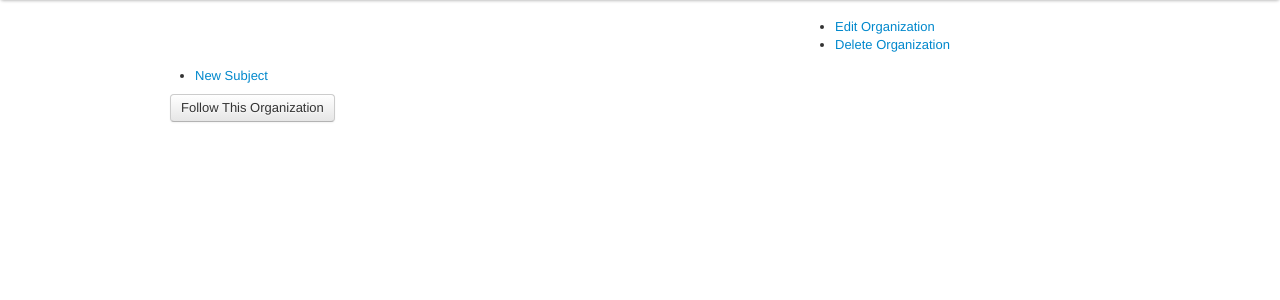
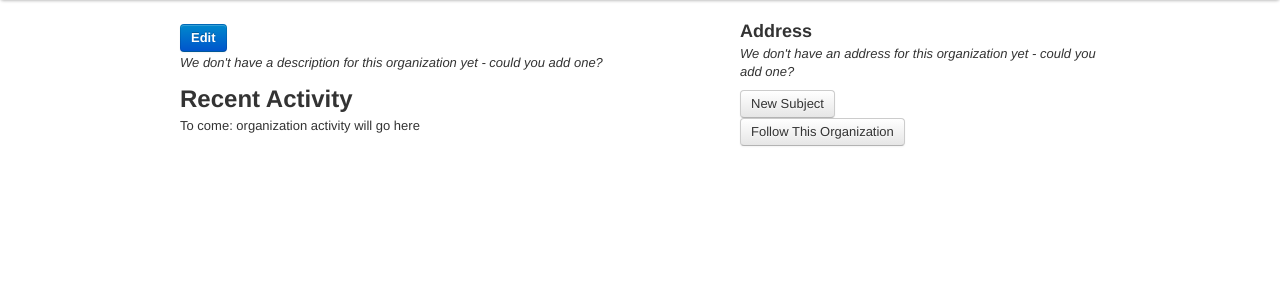
Before and after one commit to pipedreambomb/uninotes, a CakePHP app: the page made by app/views/organizations/view.ctp in a window 1280 px wide. Shown: the part 40-340 px from the top of the page. Run offline with PHP 8.4 and a stand-in for CakePHP, Linux system fonts and the light colour scheme; the template is opened without the code that fills it, so the values that code supplies are empty; some libraries are stand-ins or nearby versions.

Commit message:
Organization has website, description, address

```diff
--- a/app/views/helpers/lists.php
+++ b/app/views/helpers/lists.php
@@ -8,9 +8,7 @@ class ListsHelper extends Helper {
 
 		if (!empty($documents)) {
 			$out .= "<table cellpadding = \"0\" cellspacing = \"0\">
-				<tr>
-				<th>Document</th>
-				</tr>";
+				";
 			$i = 0;
 			foreach ($documents as $document) {
 				// Used to display url if name is empty
@@ -29,7 +27,7 @@ class ListsHelper extends Helper {
 		}
 	$out .= "<div class=\"actions\">
 		<ul>
-			<li>" . $this->Html->link(__('New Document', true), array('controller' => 'documents', 'action' => 'add', $type, $id))  . "</li>
+			" . $this->Html->link(__('New Document', true), array('controller' => 'documents', 'action' => 'add', $type, $id), array("class" => "btn"))  . "
 		</ul>
 		</div>";
 		return $out;
--- a/app/views/layouts/default.ctp
+++ b/app/views/layouts/default.ctp
@@ -87,19 +87,11 @@
                 </div>
 	</div>
 </div>
-<div id="content" class="container">
-	<div id="innerContent" class="row">
-		<div id='breadcrumbs'>
-			<? echo $this->Html->getCrumbs(' > ','Home');?>
-		</div>
 
-			<?php echo $this->Session->flash(); ?>
-			<?php echo $this->Session->flash('auth'); ?>
+<?php echo $this->Session->flash(); ?>
+<?php echo $this->Session->flash('auth'); ?>
 
-			<?php echo $content_for_layout; ?>
+<?php echo $content_for_layout; ?>
 
-	</div>
-</div>
-<?php //echo $this->element('sql_dump'); ?>
 </body>
 </html>
--- a/app/views/organizations/add.ctp
+++ b/app/views/organizations/add.ctp
@@ -4,8 +4,9 @@
 		<legend><?php __('Add Organization'); ?></legend>
 	<?php
 		echo $this->Form->input('name');
-		//echo $this->Form->input('Link');
-		//echo $this->Form->input('User');
+		echo $this->Form->input('description');
+		echo $this->Form->input('address');
+		echo $this->Form->input('Link.url');
 	?>
 	</fieldset>
 <?php echo $this->Form->end(__('Submit', true));?>
--- a/app/views/organizations/view.ctp
+++ b/app/views/organizations/view.ctp
@@ -1,26 +1,42 @@
-<div class="main span8">
-	<div class="organizations view">
-	<h2><?php  __('Organization');?></h2>
-		<dl><?php $i = 0; $class = ' class="altrow"';?>
-			<dt<?php if ($i % 2 == 0) echo $class;?>><?php __('Name'); ?></dt>
-			<dd<?php if ($i++ % 2 == 0) echo $class;?>>
-				<?php echo $organization['Organization']['name']; ?>
-				&nbsp;
-			</dd>
-		</dl>
+<div class="container-fluid organizations view">
+<div class="row">
+<div class="span7 offset2">
+<!--Sidebar content-->
+	<h1><?php echo $organization['Organization']['name']; ?>
+		<?php echo $this->Html->link(__('Edit', true), array('action' => 'edit', $organization['Organization']['id']), array("class" => "btn btn-primary")); ?></h1>
+	<div>
+		<p><em>
+		<? if ($organization['Organization']['description'] != null) {
+			echo $organization['Organization']['description'];
+		} else {
+			echo "We don't have a description for this organization yet - could you add one?";
+		} ?>
+		</p></em>
+		<? if ($organization['Link'] != null) {
+			echo $this->Html->link($organization['Link']['url'], array('controller' => 'links', 'action' => 'go', $organization['Link']['id']));
+		} ?>
 	</div>
-	<div class="related documents">
-		<h3><?php __('Notes');?></h3>
-		<?php echo $this->lists->documents($organization['Document'], 'Organization', $organization['Organization']['id']); ?>
+	<div>
+		<h2>Recent Activity</h2>
+		To come: organization activity will go here
 	</div>
-	<div class="related">
+</div>
+<div class="main span5">
+<!--Body content-->
+	<div>
+		<h3>Address</h3>
+		<p><em>
+		<? if ($organization['Organization']['address'] != null) {
+			echo $organization['Organization']['address'];
+		} else {
+			echo "We don't have an address for this organization yet - could you add one?";
+		} ?>
+		</p></em>
+	</div>
+		<div class="related">
 		<h3><?php __('Subjects');?></h3>
 		<?php if (!empty($organization['Subject'])):?>
 		<table cellpadding = "0" cellspacing = "0">
-		<tr>
-			<th><?php __('Name'); ?></th>
-			<th class="actions"><?php __('Actions');?></th>
-		</tr>
 		<?php
 			$i = 0;
 			foreach ($organization['Subject'] as $subject):
@@ -39,12 +55,7 @@
 		<?php endforeach; ?>
 		</table>
 	<?php endif; ?>
-
-		<div class="actions">
-			<ul>
-				<li><?php echo $this->Html->link(__('New Subject', true), array('controller' => 'subjects', 'action' => 'add'));?> </li>
-			</ul>
-		</div>
+		<?php echo $this->Html->link(__('New Subject', true), array('controller' => 'subjects', 'action' => 'add'), array("class" => "btn"));?>
 	</div>
 	<div class="related">
 		<h3><?php __('Users following this organization');?></h3>
@@ -55,17 +66,3 @@
 		</div>
 	</div>
 </div>
-<div class="span4">
-	<div class="actions">
-		<h3><?php __('Actions'); ?></h3>
-		<ul>
-			<li><?php echo $this->Html->link(__('Edit Organization', true), array('action' => 'edit', $organization['Organization']['id'])); ?> </li>
-			<li><?php echo $this->Html->link(__('Delete Organization', true), array('action' => 'delete', $organization['Organization']['id']), null, sprintf(__('Are you sure you want to delete # %s?', true), $organization['Organization']['id'])); ?> </li>
-		</ul>
-	</div>
-	</div>
-	<div class="related links">
-		<h3><?php __('Links');?></h3>
-		<? echo $this->lists->links($organization['Link'], 'Organization', $organization['Organization']['id'] ); ?>
-	</div>
-</div>
--- a/app/views/pages/home.ctp
+++ b/app/views/pages/home.ctp
@@ -1,3 +1,5 @@
+<div class="container">
+<div class="row">
 <div class="hero-unit">
 
 	<h2>Welcome to UniNot.es!</h2>
@@ -46,3 +48,5 @@
 <div class="span6">The source code will be open-sourced in summer 2012, but for pesky university reasons viz. collaboration, or in their parlance, plagiarism, it'll be off-limits until then. <a href="mailto:g@georgenixon.co.uk">Suggestions welcome</a>, however.</p>
 
 </div>
+</div>
+</div>
--- a/app/views/users/login.ctp
+++ b/app/views/users/login.ctp
@@ -1,3 +1,5 @@
+<div class="container">
+<div class="hero-unit">
 <?php
 
 echo $this->Form->create(array('action' => 'login'));
@@ -9,3 +11,5 @@ echo $this->Form->inputs(array(
 ));
 echo $this->Form->end('Login');
 ?>
+</div>
+</div>
```
Also changed, not shown: app/controllers/organizations_controller.php (+3 -6 lines), app/models/link.php (+10 -18 lines), app/models/organization.php (+16 -16 lines), app/views/organizations/edit.ctp (+8 -4 lines), app/views/organizations/index.ctp (+9 -3 lines), 1 other file.
